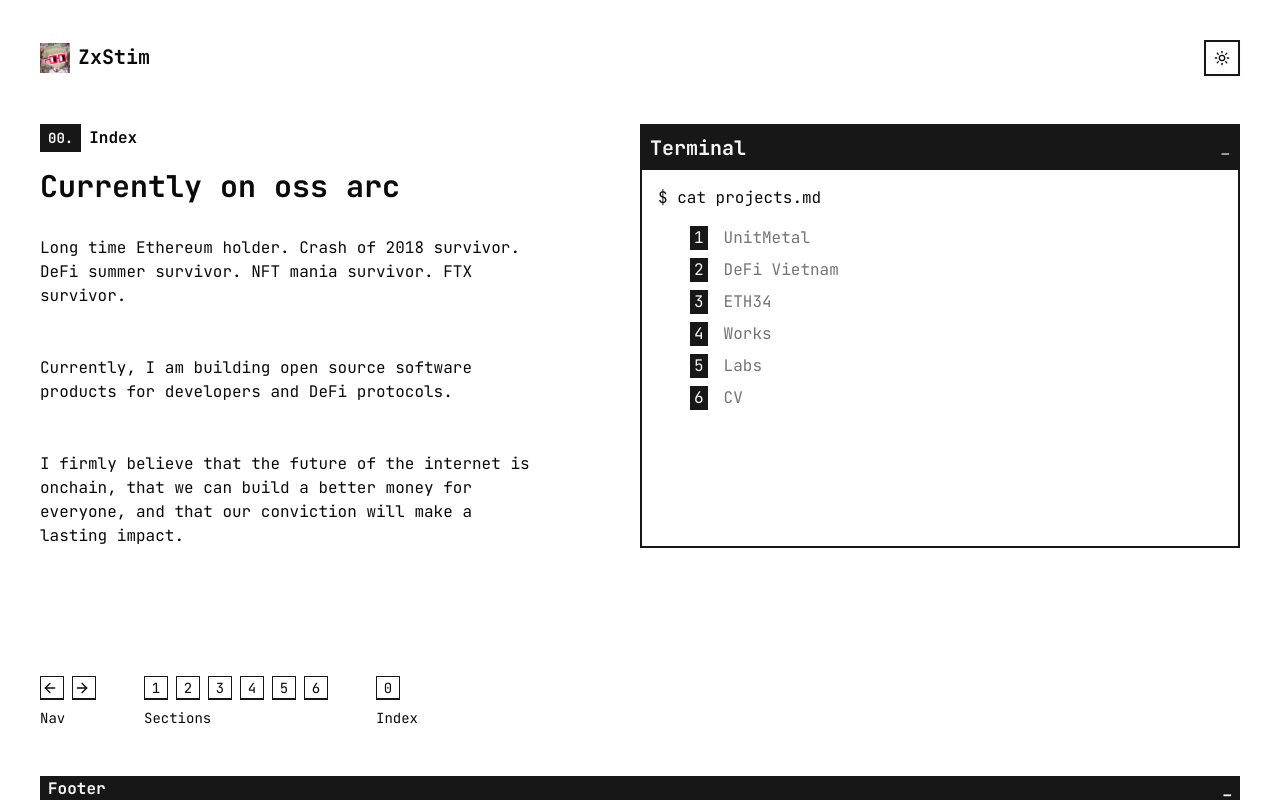
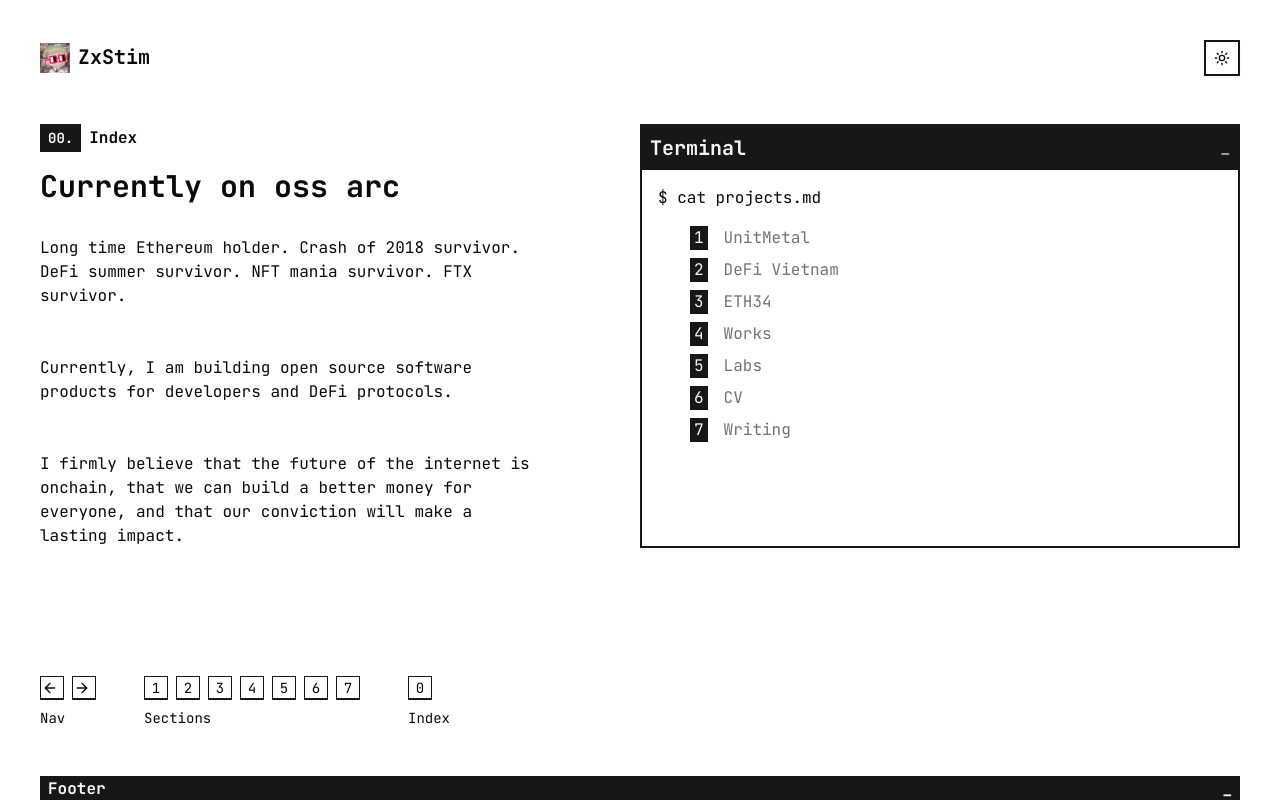
Before and after one commit to zxstim/zxstim, a Next.js app: page / in a window 1280 px wide. Shown: the top 800 px of the page. Built offline with nearby package versions, Linux system fonts and the light colour scheme.

Commit message:
feat: updated home nav

```diff
--- a/app/page.tsx
+++ b/app/page.tsx
@@ -35,6 +35,11 @@ export default function Home() {
       name: "CV",
       url: "/cv",
     },
+    {
+      id: 7,
+      name: "Writing",
+      url: "/writing",
+    },
   ];
 
   const keyboardNavItems = [
@@ -67,6 +72,11 @@ export default function Home() {
       keyboard: "6",
       description: "Sections",
       url: "/cv",
+    },
+    {
+      keyboard: "7",
+      description: "Sections",
+      url: "/writing",
     },
   ];
 
```
